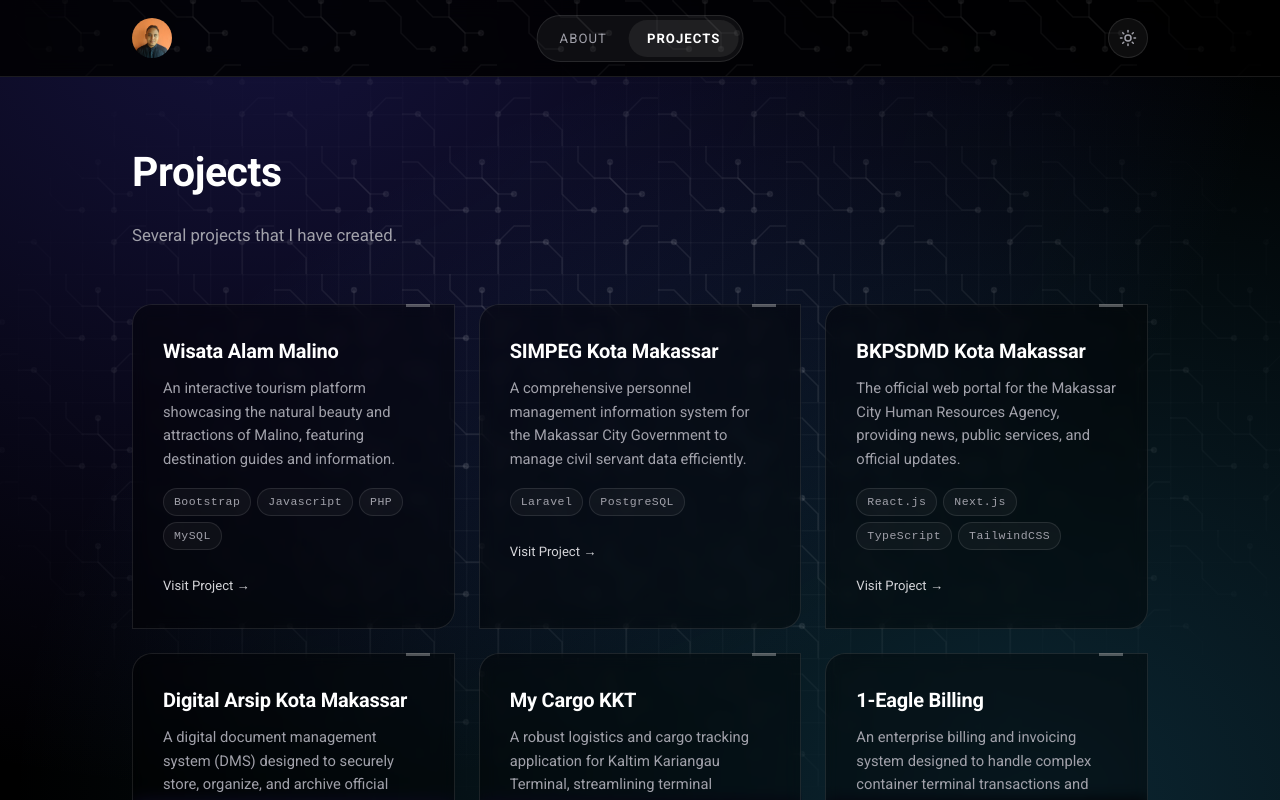
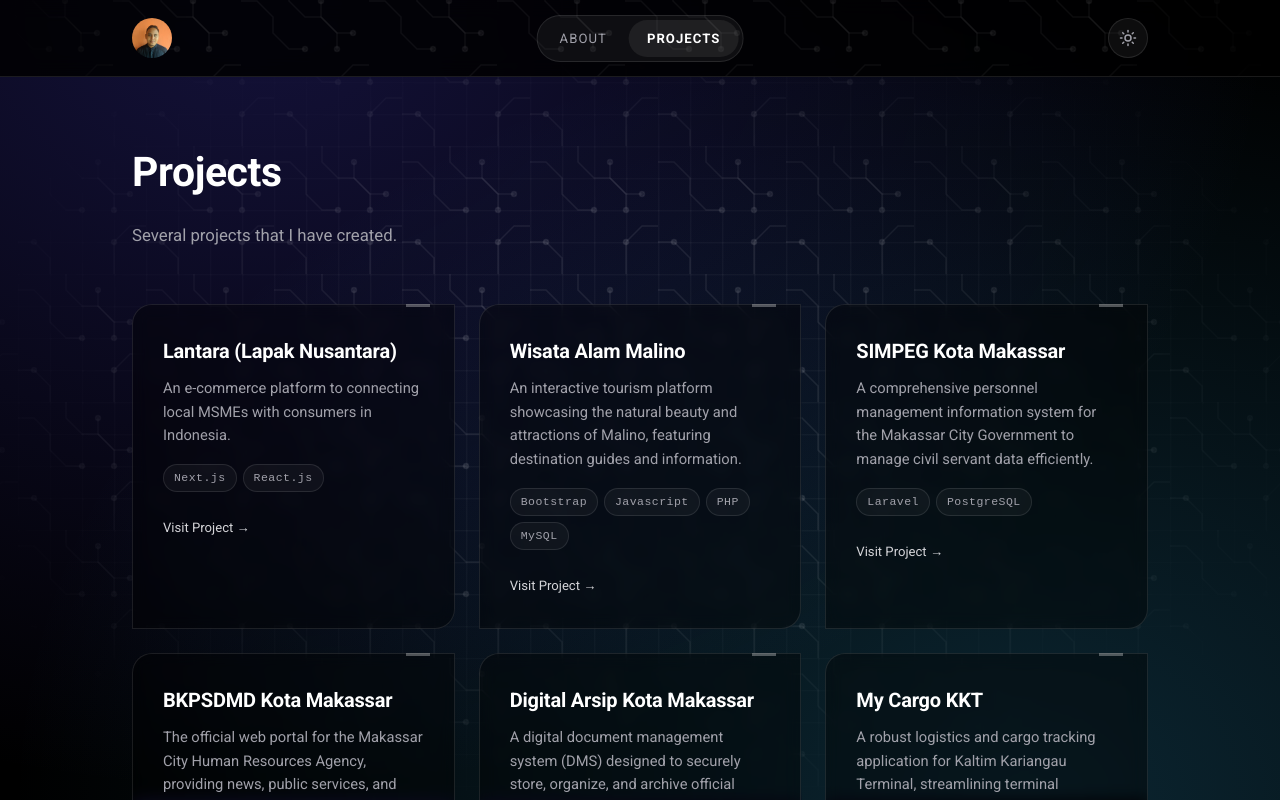
Before and after one commit to yudhanugrahasyailendra/masyudhadev, a Next.js app: page /projects in a window 1280 px wide. Shown: the top 800 px of the page. Built offline with nearby package versions, Linux system fonts and the light colour scheme.

Commit message:
Add Lantara project to projects page

```diff
--- a/app/projects/page.tsx
+++ b/app/projects/page.tsx
@@ -16,6 +16,15 @@ export default function Projects() {
           </p>
         </div>
         <div className="projects-grid">
+          <div className='project-card'>
+            <h3>Lantara (Lapak Nusantara)</h3>
+            <p>An e-commerce platform to connecting local MSMEs with consumers in Indonesia.</p>
+            <div className="project-tech">
+              <span>Next.js</span>
+              <span>React.js</span>
+            </div>
+            <Link className="project-link" href="https://enigma-lantara.vercel.app/" target="_blank" rel="noopener noreferrer">Visit Project →</Link>
+          </div>
           <div className="project-card">
             <h3>Wisata Alam Malino</h3>
             <p>An interactive tourism platform showcasing the natural beauty and attractions of Malino, featuring destination guides and information.</p>
```
